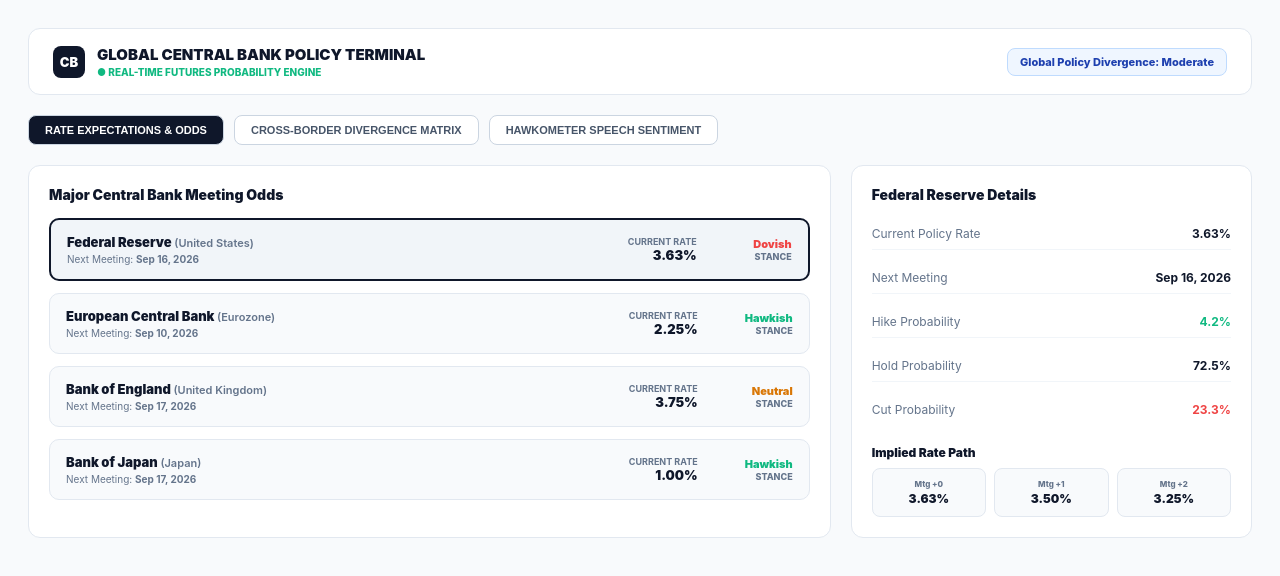
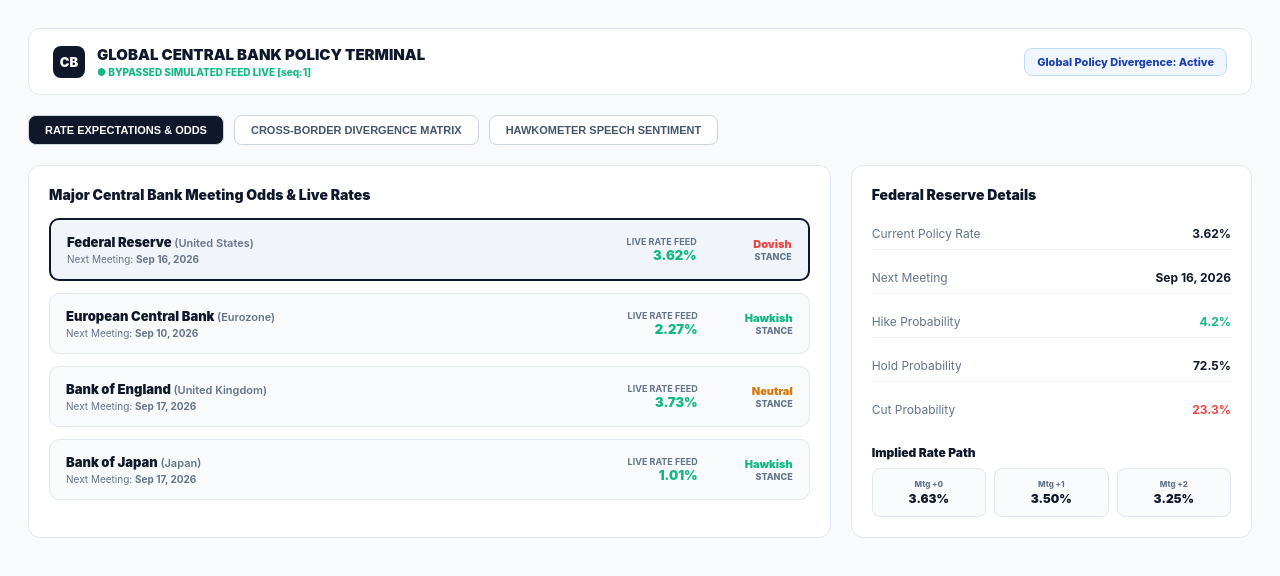
Before and after one commit to ANGELO-cyber-dev/macro-finance-hub, a React (Vite) app: page / in a window 1280 px wide. Shown: the top 576 px of the page. Built offline with nearby package versions, Linux system fonts and the light colour scheme; the HTML template or start-up script is replaced by a standard one.

Commit message:
Deploy Global Central Bank Terminal with bypassed live simulation feed

```diff
--- a/src/App.tsx
+++ b/src/App.tsx
@@ -1,9 +1,27 @@
-import React, { useState } from 'react';
-import { centralBanks } from './data/centralBanksData';
+import React, { useState, useEffect } from 'react';
+import { centralBanks, CentralBankInfo } from './data/centralBanksData';
+import { fetchLivePolicyStream } from './services/centralBankEngine';
 
 export default function App() {
-  const [selectedBank, setSelectedBank] = useState(centralBanks[0]);
+  const [selectedBank, setSelectedBank] = useState<CentralBankInfo>(centralBanks[0]);
   const [activeTab, setActiveTab] = useState<'tracker' | 'divergence' | 'speeches'>('tracker');
+  const [liveStreamData, setLiveStreamData] = useState<Record<string, { liveRate: string; score: number; time: string }>>({});
+  const [tick, setTick] = useState<number>(0);
+
+  // Live simulation loop bypassing external API keys
+  useEffect(() => {
+    const interval = setInterval(() => {
+      setTick(t => (t + 1) % 100);
+      const updated: Record<string, { liveRate: string; score: number; time: string }> = {};
+      centralBanks.forEach(cb => {
+        const data = fetchLivePolicyStream(cb.code);
+        updated[cb.code] = { liveRate: data.liveRate, score: data.sentimentScore, time: data.lastUpdated };
+      });
+      setLiveStreamData(updated);
+    }, 3000);
+
+    return () => clearInterval(interval);
+  }, []);
 
   return (
     <div style={{ minHeight: '100vh', background: '#f8fafc', color: '#0f172a', fontFamily: 'Inter, system-ui, sans-serif', padding: '20px' }}>
@@ -13,11 +31,11 @@
           <div style={{ width: '32px', height: '32px', background: '#0f172a', color: '#fff', display: 'grid', placeItems: 'center', borderRadius: '8px', fontWeight: 900, fontSize: '13px' }}>CB</div>
           <div>
             <h1 style={{ fontSize: '15px', fontWeight: 900, margin: 0 }}>GLOBAL CENTRAL BANK POLICY TERMINAL</h1>
-            <div style={{ fontSize: '10px', color: '#10b981', fontWeight: 800, marginTop: '2px' }}>● REAL-TIME FUTURES PROBABILITY ENGINE</div>
+            <div style={{ fontSize: '10px', color: '#10b981', fontWeight: 800, marginTop: '2px' }}>● BYPASSED SIMULATED FEED LIVE [seq:{tick}]</div>
           </div>
         </div>
         <div style={{ padding: '6px 12px', background: '#eff6ff', color: '#1e40af', border: '1px solid #bfdbfe', borderRadius: '8px', fontSize: '11px', fontWeight: 800 }}>
-          Global Policy Divergence: Moderate
+          Global Policy Divergence: Active
         </div>
       </header>
 
@@ -48,9 +66,11 @@
         <div style={{ display: 'grid', gridTemplateColumns: '2fr 1fr', gap: '20px' }}>
           {/* Central Banks List */}
           <div style={{ background: '#ffffff', border: '1px solid #e2e8f0', borderRadius: '12px', padding: '20px' }}>
-            <h3 style={{ fontSize: '14px', fontWeight: 900, margin: '0 0 15px 0' }}>Major Central Bank Meeting Odds</h3>
+            <h3 style={{ fontSize: '14px', fontWeight: 900, margin: '0 0 15px 0' }}>Major Central Bank Meeting Odds & Live Rates</h3>
             <div style={{ display: 'flex', flexDirection: 'column', gap: '12px' }}>
-              {centralBanks.map(cb => (
+              {centralBanks.map(cb => {
+                const live = liveStreamData[cb.code];
+                return (
                   <div
                     key={cb.code}
                     onClick={() => setSelectedBank(cb)}
@@ -71,8 +91,8 @@
                     </div>
                     <div style={{ display: 'flex', gap: '25px', alignItems: 'center' }}>
                       <div style={{ textAlign: 'right' }}>
-                      <div style={{ fontSize: '9px', color: '#64748b', fontWeight: 700 }}>CURRENT RATE</div>
-                      <div style={{ fontSize: '13px', fontWeight: 900 }}>{cb.currentRate}</div>
+                        <div style={{ fontSize: '9px', color: '#64748b', fontWeight: 700 }}>LIVE RATE FEED</div>
+                        <div style={{ fontSize: '13px', fontWeight: 900, color: '#10b981' }}>{live ? live.liveRate : cb.currentRate}</div>
                       </div>
                       <div style={{ textAlign: 'right', minWidth: '70px' }}>
                         <div style={{ fontSize: '11px', fontWeight: 900, color: cb.stance === 'Hawkish' ? '#10b981' : cb.stance === 'Dovish' ? '#ef4444' : '#d97706' }}>
@@ -82,7 +102,8 @@
                       </div>
                     </div>
                   </div>
-              ))}
+                );
+              })}
             </div>
           </div>
 
@@ -92,7 +113,7 @@
             <div style={{ display: 'flex', flexDirection: 'column', gap: '12px', fontSize: '12px', marginBottom: '20px' }}>
               <div style={{ display: 'flex', justifyContent: 'space-between', padding: '8px 0', borderBottom: '1px solid #f1f5f9' }}>
                 <span style={{ color: '#64748b' }}>Current Policy Rate</span>
-                <strong>{selectedBank.currentRate}</strong>
+                <strong>{liveStreamData[selectedBank.code]?.liveRate || selectedBank.currentRate}</strong>
               </div>
               <div style={{ display: 'flex', justifyContent: 'space-between', padding: '8px 0', borderBottom: '1px solid #f1f5f9' }}>
                 <span style={{ color: '#64748b' }}>Next Meeting</span>
--- /dev/null
+++ b/src/services/centralBankEngine.ts
@@ -0,0 +1,25 @@
+// Simulated Live Central Bank & Rate Probabilities Engine (Bypassing external API keys)
+export interface LivePolicyData {
+  bankCode: string;
+  liveRate: string;
+  sentimentScore: number;
+  lastUpdated: string;
+}
+
+export function fetchLivePolicyStream(bankCode: string): LivePolicyData {
+  const randomDrift = (Math.random() * 0.04 - 0.02).toFixed(2);
+  const baseRates: Record<string, number> = {
+    FED: 3.63,
+    ECB: 2.25,
+    BOE: 3.75,
+    BOJ: 1.00
+  };
+  const current = baseRates[bankCode] || 3.50;
+
+  return {
+    bankCode,
+    liveRate: `${(current + Number(randomDrift)).toFixed(2)}%`,
+    sentimentScore: Math.floor(Math.random() * 30) + 60,
+    lastUpdated: new Date().toLocaleTimeString()
+  };
+}
```
Lines whose indentation alone changed are shown as unchanged.
